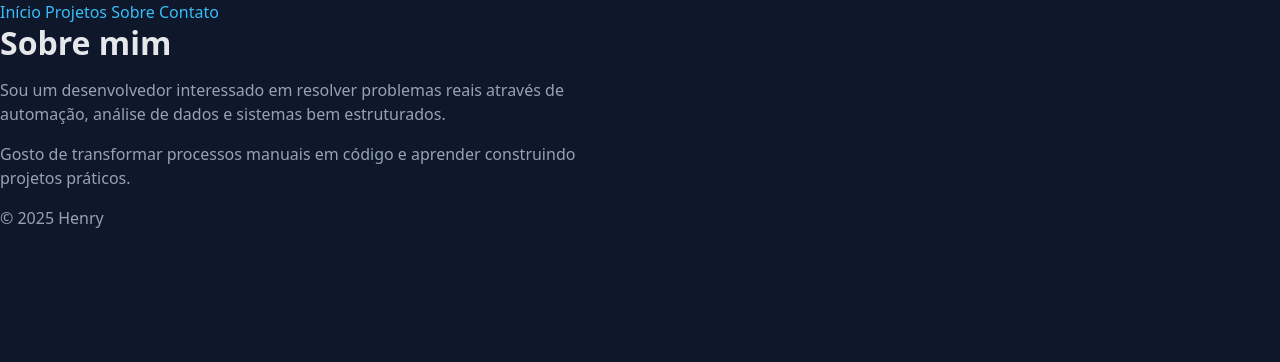
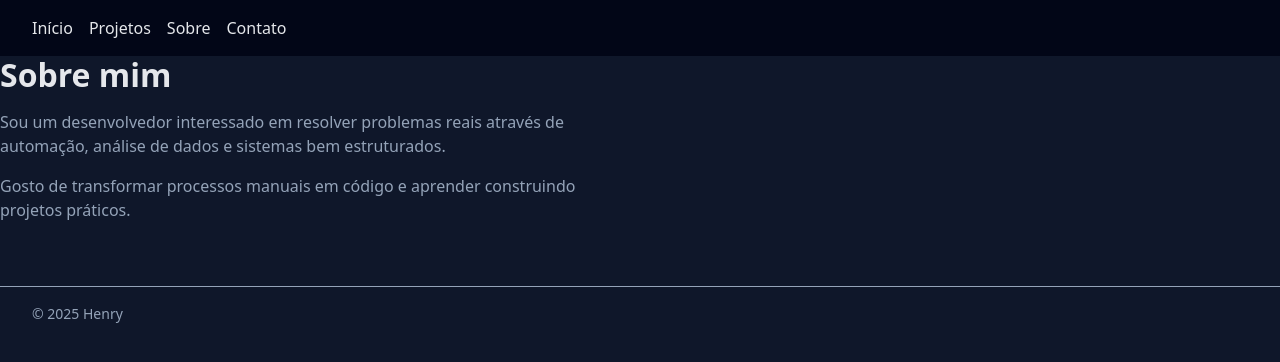
Before and after one commit to HWDelCol/portfolio, a plain HTML site: page about.html in a window 1280 px wide. Drawn offline with Linux system fonts and the light colour scheme.

Commit message:
style: add global header and footer layout

```diff
--- a/about.html
+++ b/about.html
@@ -1,5 +1,6 @@
 <!DOCTYPE html>
 <html lang="pt-BR">
+
 <head>
     <meta charset="UTF-8">
     <meta name="viewport" content="width=device-width, initial-scale=1.0">
@@ -8,7 +9,11 @@
     <link rel="stylesheet" href="css/base/reset.css">
     <link rel="stylesheet" href="css/base/variables.css">
     <link rel="stylesheet" href="css/base/typography.css">
+    <link rel="stylesheet" href="css/layout/header.css" />
+    <link rel="stylesheet" href="css/layout/footer.css" />
+
 </head>
+
 <body>
     <header>
         <nav aria-label="Navegação principal">
@@ -21,7 +26,8 @@
     <main>
         <section>
             <h1>Sobre mim</h1>
-            <p>Sou um desenvolvedor interessado em resolver problemas reais através de automação, análise de dados e sistemas bem estruturados.</p>
+            <p>Sou um desenvolvedor interessado em resolver problemas reais através de automação, análise de dados e
+                sistemas bem estruturados.</p>
             <p>Gosto de transformar processos manuais em código e aprender construindo projetos práticos.</p>
         </section>
     </main>
@@ -29,4 +35,5 @@
         <p>&copy; 2025 Henry</p>
     </footer>
 </body>
+
 </html>
--- a/css/layout/footer.css
+++ b/css/layout/footer.css
@@ -0,0 +1,8 @@
+
+footer {
+  margin-top: var(--space-xl);
+  padding: var(--space-md) var(--space-lg);
+  border-top: 1px solid var(--color-muted);
+  color: var(--color-muted);
+  font-size: 0.875rem;
+}
--- a/css/layout/header.css
+++ b/css/layout/header.css
@@ -0,0 +1,19 @@
+header{
+    background-color: var(--color-surface);
+    padding: var(--space-md) var(--space-lg);
+}
+
+header nav{
+    display: flex;
+    gap: var(--space-md);
+    align-items: center;
+}
+
+header nav a{
+    color: var(--color-text);
+    font-weight: 500;
+}
+
+header nav a:hover{
+    color: var(--color-accent);
+}
```
Also changed, not shown: contact.html (+6 -0 lines), index.html (+6 -0 lines), projects.html (+5 -0 lines).
